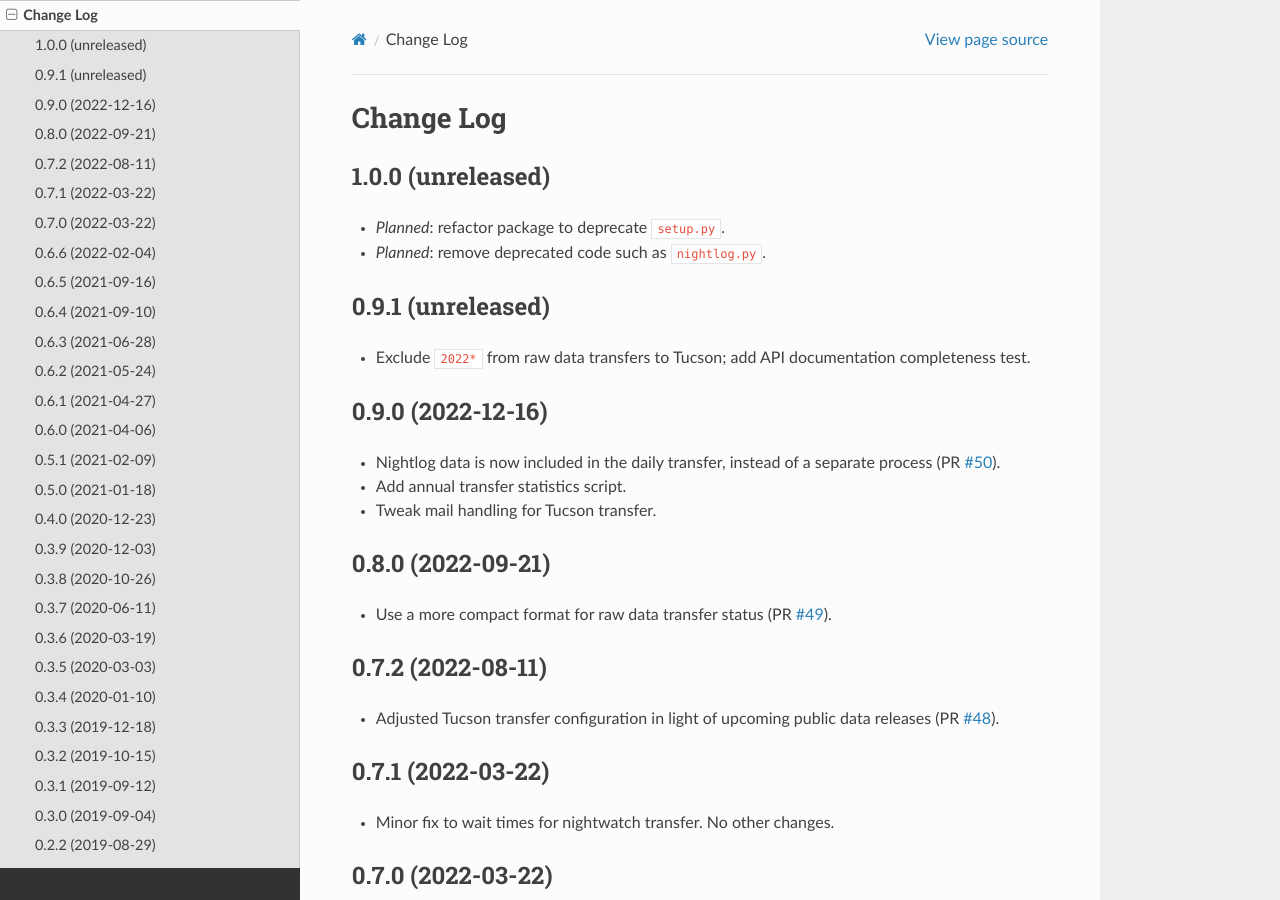
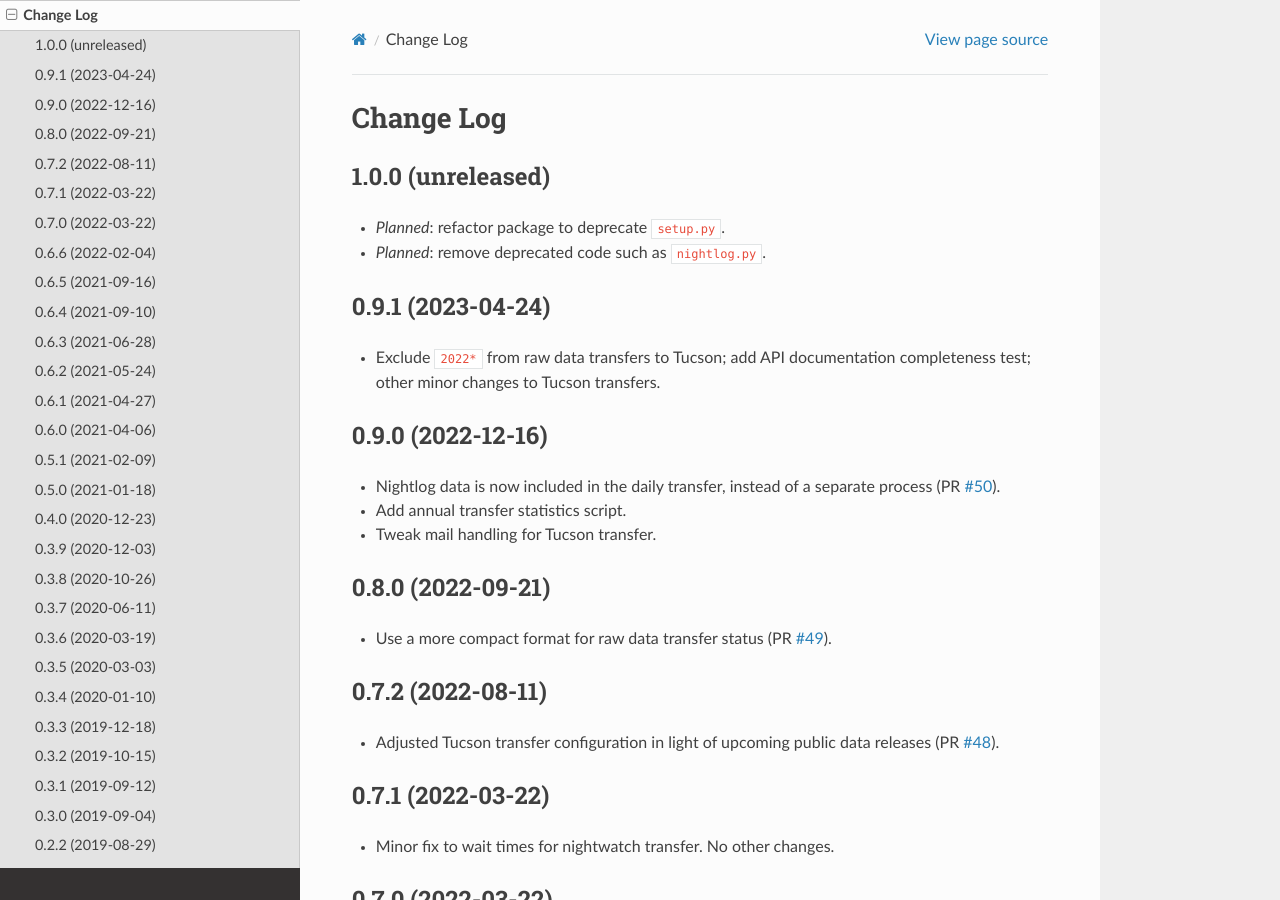
Before and after one commit to desihub/desitransfer, a Sphinx documentation site: the page built from doc/changes.rst, in a window 1280 px wide and 900 px high. Built offline with Sphinx 7.4.7 and the Read the Docs theme 2.0.0, drawn with Linux system fonts in a browser that asks for light colours.

Commit message:
preparing for next tag

```diff
--- a/doc/changes.rst
+++ b/doc/changes.rst
@@ -8,11 +8,11 @@ Change Log
 * *Planned*: refactor package to deprecate ``setup.py``.
 * *Planned*: remove deprecated code such as ``nightlog.py``.
 
-0.9.1 (unreleased)
+0.9.1 (2023-04-24)
 ------------------
 
 * Exclude ``2022*`` from raw data transfers to Tucson; add API documentation
-  completeness test.
+  completeness test; other minor changes to Tucson transfers.
 
 0.9.0 (2022-12-16)
 ------------------
--- a/py/desitransfer/_version.py
+++ b/py/desitransfer/_version.py
@@ -1 +1 @@
-__version__ = '0.9.1.dev447'
+__version__ = '0.9.1'
```
